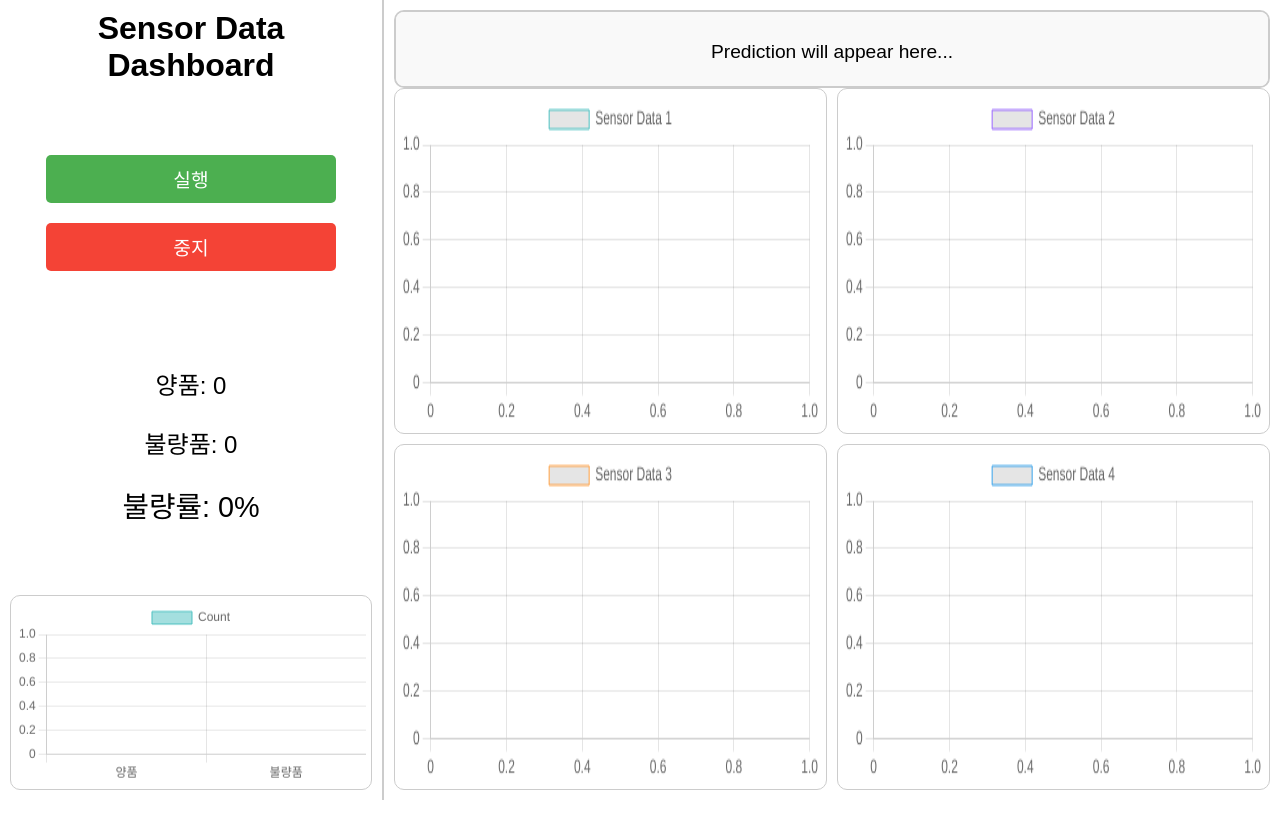
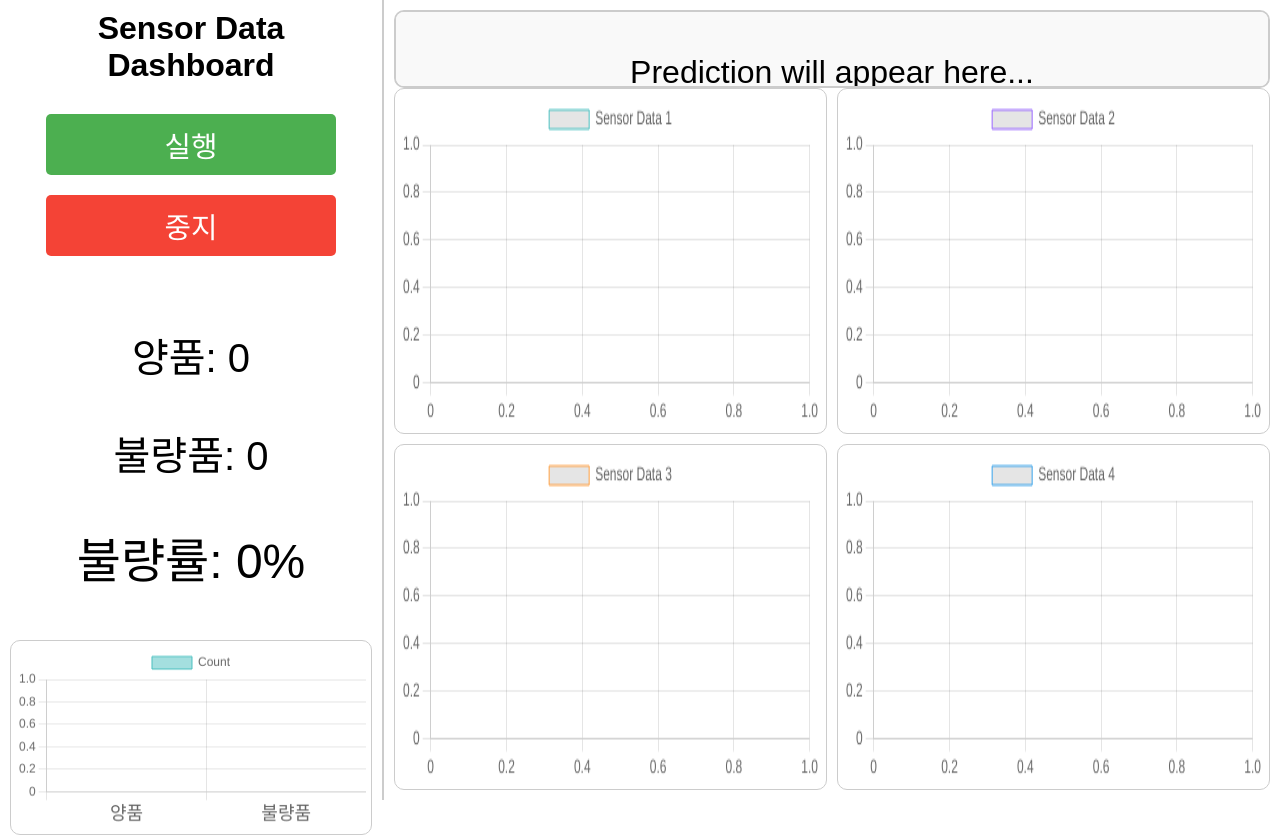
Before and after one commit to 1TAEKIM/sensor_dashboard, a Django app: page / in a window 1280 px wide. Before the commit the page ends 800 px from the top, so only its background shows below. Run offline with Django 5.2, Linux system fonts and the light colour scheme.

Commit message:
Fix font size

```diff
--- a/sensor_dashboard/dashboard/templates/dashboard/index.html
+++ b/sensor_dashboard/dashboard/templates/dashboard/index.html
@@ -49,7 +49,7 @@
             border-radius: 10px;
             background-color: #f9f9f9;
             text-align: center;
-            font-size: 1.2em;
+            font-size: 2.0em;
             overflow-y: auto;
             box-sizing: border-box;
         }
@@ -95,7 +95,7 @@
             width: 80%;
             padding: 10px;
             margin: 10px 0;
-            font-size: 1.2em;
+            font-size: 1.8em;
             background-color: #4CAF50;
             color: white;
             border: none;
@@ -116,7 +116,7 @@
             text-align: center;
             margin-top: 10px;
             flex: 0 0 auto;
-            font-size: 1.5em;
+            font-size: 2.5em;
         }
         #defectiveRate {
             margin-top: 10px;
@@ -274,7 +274,14 @@
             },
             options: {
                 scales: {
-                    y: { beginAtZero: true }
+                    y: { beginAtZero: true },
+                    x: {
+                        ticks: {
+                            font: {
+                                size: 18, // x축 레이블 폰트 크기
+                            }
+                        }
+                    }
                 }
             }
         });
```
